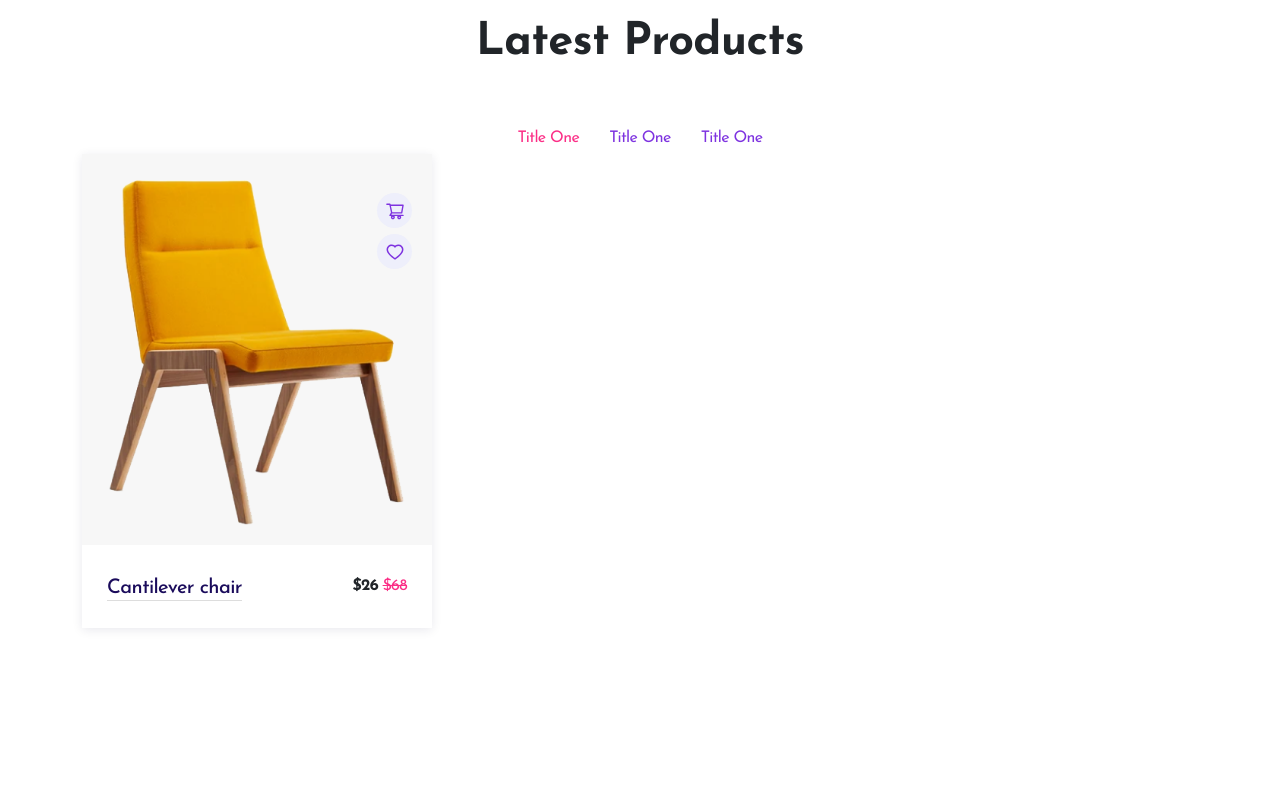
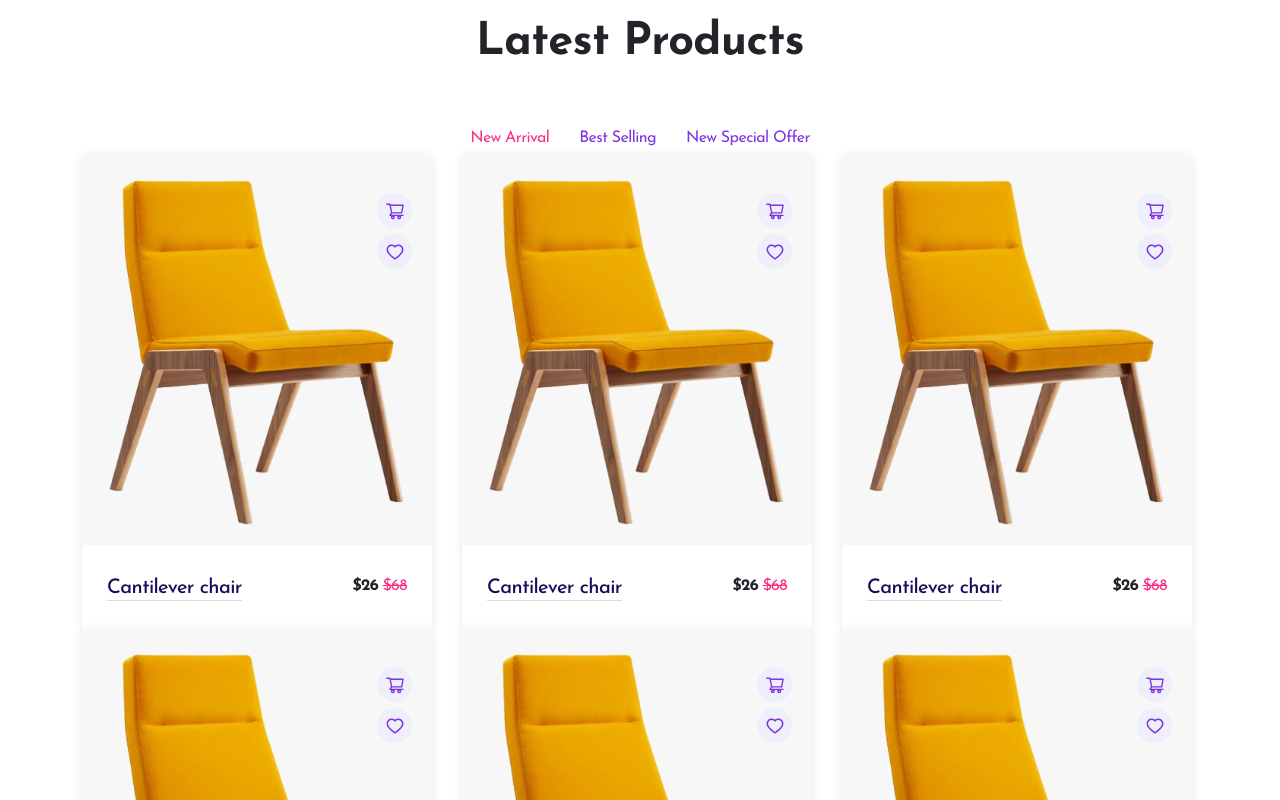
Before and after one commit to rafikadir/Gadget-react-ecommerce-web-application, a React (Vite) app: page / in a window 1280 px wide. Shown: the part 1560-2360 px from the top of the page. Before the commit the page ends 2258 px from the top, so only its background shows below. Built offline with nearby package versions, Linux system fonts and the light colour scheme.

Commit message:
new arrival

```diff
--- a/src/components/Latest/Latest.jsx
+++ b/src/components/Latest/Latest.jsx
@@ -1,13 +1,23 @@
 import './Latest.scss';
 import SectionTitle from '../SectionTitle/SectionTitle';
 import TabsItem from '../TabsItem/TabsItem';
+import NewArrival from '../NewArrival/NewArrival';
 
 const Latest = () => {
 
     const tabContents = [
-        {'title': 'New Arrival'},
-        {'title': 'Best Selling'},
-        {'title': 'New Special Offer'}
+        {
+            'title': 'New Arrival',
+            'content': <NewArrival/>
+        },
+        {
+            'title': 'Best Selling',
+            'content': <NewArrival/>
+        },
+        {
+            'title': 'New Special Offer',
+            'content': <NewArrival/>
+        }
     ]
 
     return (
@@ -15,8 +25,7 @@ const Latest = () => {
             <div className="container">
                 <SectionTitle title="Latest Products" />
 
-
-                <TabsItem tabContent={tabContents}/>
+                <TabsItem tabContents={tabContents}/>
             </div>
         </section>
     );
--- a/src/components/NewArrival/NewArrival.jsx
+++ b/src/components/NewArrival/NewArrival.jsx
@@ -4,7 +4,17 @@ import NewArrivalProducts from '../../data/newarrival.json'
 const NewArrival = () => {
     return (
         <div>
-            <ProductTwo/>
+            <div className="row">
+                {
+                    NewArrivalProducts.map((product, index) => {
+                        return (
+                            <div className="col-lg-4"  key={index}>
+                                <ProductTwo product={product} />
+                            </div>
+                        )
+                    })
+                }
+            </div>
         </div>
     );
 };
--- a/src/components/TabsItem/TabsItem.jsx
+++ b/src/components/TabsItem/TabsItem.jsx
@@ -4,26 +4,35 @@ import 'react-tabs/style/react-tabs.css';
 import './TabsItem.scss';
 import ProductTwo from '../ProductTwo/ProductTwo';
 
-const TabsItem = (tabContent) => {
+const TabsItem = ({tabContents}) => {
+
+    // const {content, title} = tabContents[0];
+    // console.log(title);
 
     return (
         <div className="theme-tabs">
             <Tabs>
                 <TabList>
-                   <Tab>Title One</Tab>
-                   <Tab>Title One</Tab>
-                   <Tab>Title One</Tab>
+                    {
+                        tabContents.map((tab, index) => {
+                            return (
+                                <Tab key={index}>
+                                    {tab.title}
+                                </Tab>
+                            );
+                        })
+                    }
                 </TabList>
 
-                <TabPanel>
-                   <ProductTwo/>
-                </TabPanel>
-                <TabPanel>
-                    <h1>two</h1>
-                </TabPanel>
-                <TabPanel>
-                    <h1>three</h1>
-                </TabPanel>
+                {
+                    tabContents.map((tab, index) => {
+                        return (
+                            <TabPanel key={index}>
+                                {tab.content}
+                            </TabPanel>
+                        );
+                    })
+                }
             </Tabs>
         </div>
     );
```
